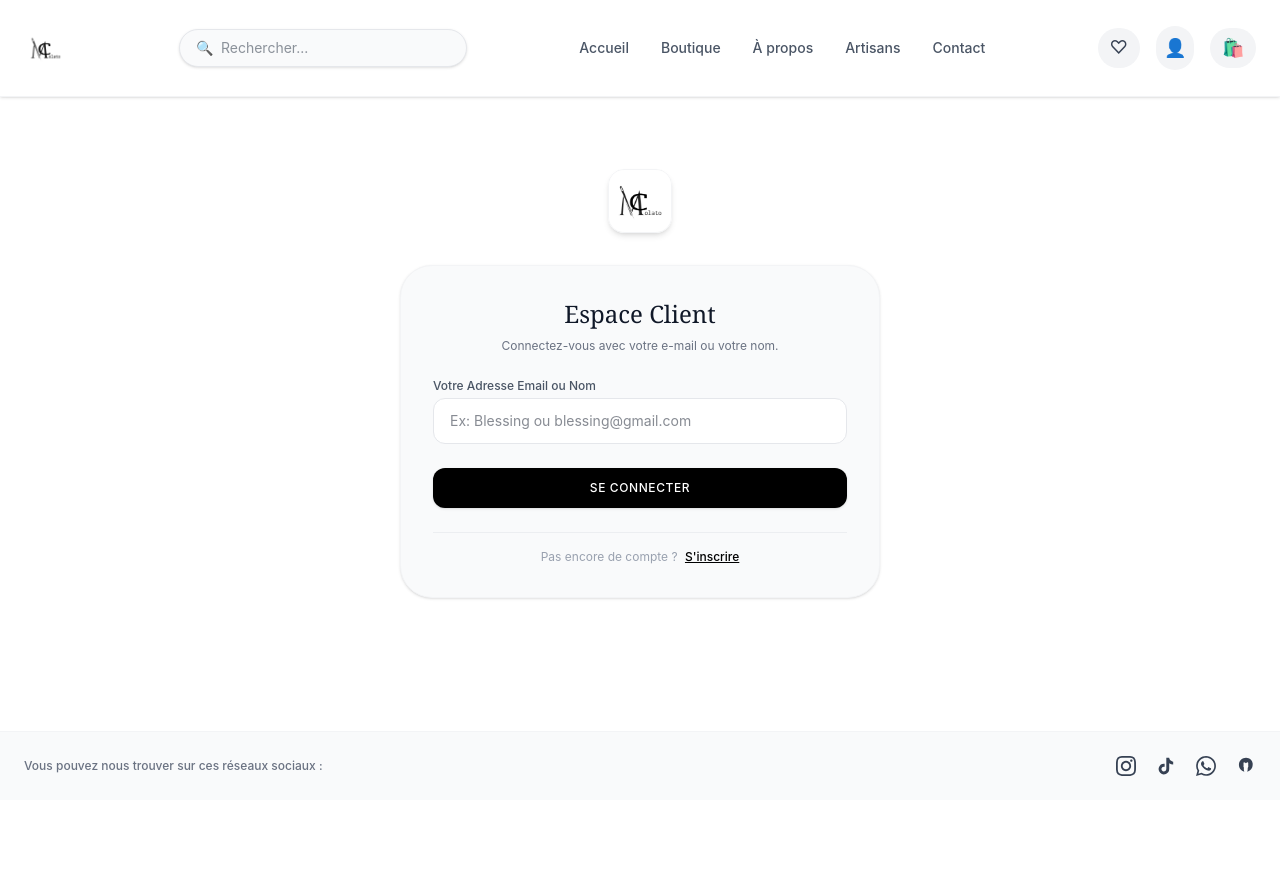
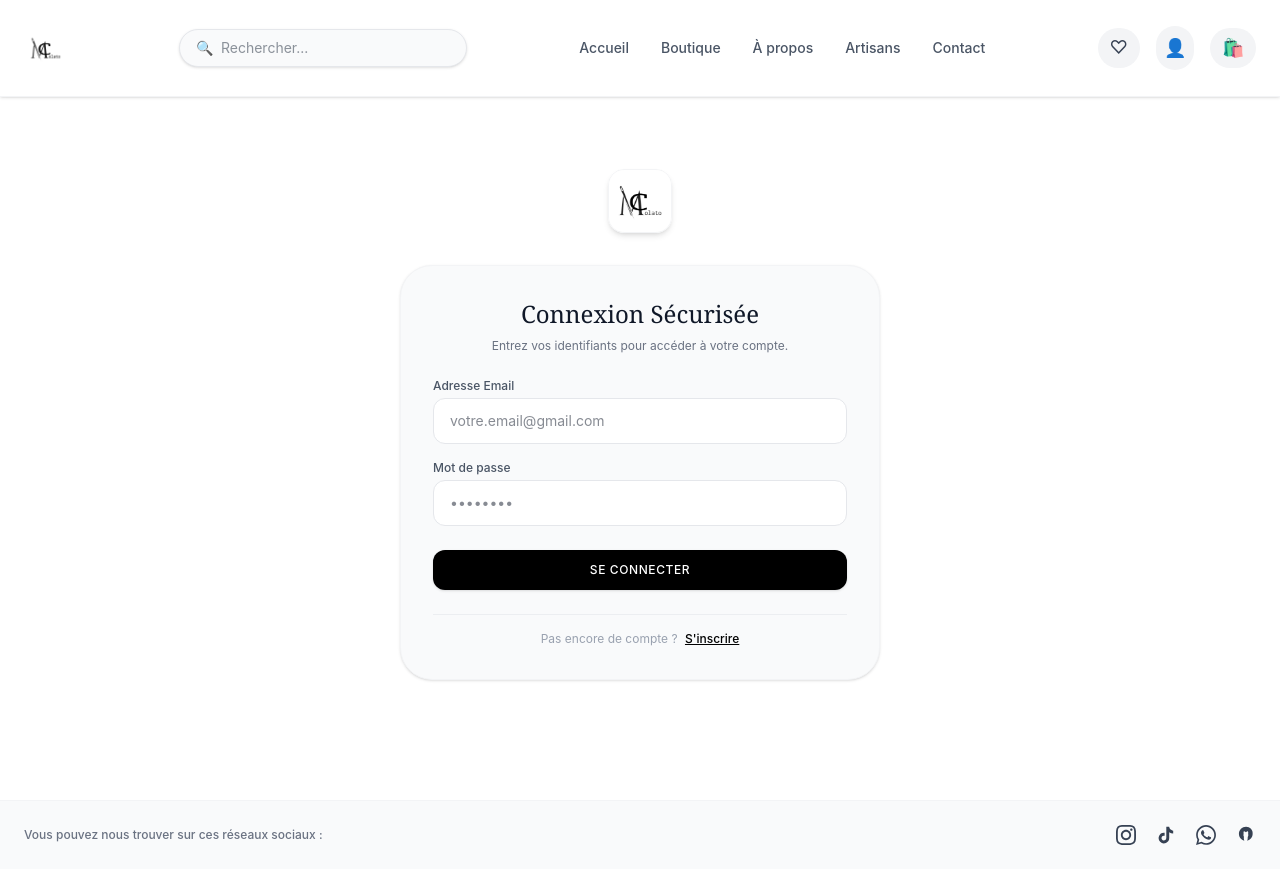
Before and after one commit to 27500/mc_molato-frontend, a React (Vite) app: page /compte in a window 1280 px wide. Before the commit the page ends 800 px from the top, so only its background shows below. Built offline with nearby package versions, Linux system fonts and the light colour scheme; no server answers.

Commit message:
ajout de mot de passe dans le compte utilisateur

```diff
--- a/src/pages/Account.jsx
+++ b/src/pages/Account.jsx
@@ -10,10 +10,12 @@ export default function Account() {
   // États du formulaire d'inscription
   const [name, setName] = useState('');
   const [email, setEmail] = useState('');
+  const [password, setPassword] = useState('');
   const [phone, setPhone] = useState('');
 
-  // État pour la connexion directe (par e-mail ou nom)
-  const [identifier, setIdentifier] = useState('');
+  // États pour la connexion par e-mail et mot de passe
+  const [loginEmail, setLoginEmail] = useState('');
+  const [loginPassword, setLoginPassword] = useState('');
 
   const [user, setUser] = useState(null);
   const [message, setMessage] = useState('');
@@ -35,10 +37,10 @@ export default function Account() {
     }
   }, []);
 
-  // Inscription connectée au Backend
+  // Inscription sécurisée connectée au Backend
   const handleRegister = async (e) => {
     e.preventDefault();
-    if (!name || !email) {
+    if (!name || !email || !password) {
       setMessage('Veuillez remplir tous les champs obligatoires.');
       return;
     }
@@ -50,7 +52,7 @@ export default function Account() {
       const response = await fetch(`${API_URL}/users/register`, {
         method: 'POST',
         headers: { 'Content-Type': 'application/json' },
-        body: JSON.stringify({ name, email, phone })
+        body: JSON.stringify({ name, email, password, phone })
       });
       const data = await response.json();
 
@@ -74,11 +76,11 @@ export default function Account() {
     }
   };
 
-  // Connexion directe par Email ou Nom (Sans OTP)
+  // Connexion sécurisée par Email et Mot de passe
   const handleLogin = async (e) => {
     e.preventDefault();
-    if (!identifier) {
-      setMessage('Veuillez entrer votre e-mail ou votre nom.');
+    if (!loginEmail || !loginPassword) {
+      setMessage('Veuillez entrer votre e-mail et votre mot de passe.');
       return;
     }
 
@@ -89,12 +91,12 @@ export default function Account() {
       const response = await fetch(`${API_URL}/users/login`, {
         method: 'POST',
         headers: { 'Content-Type': 'application/json' },
-        body: JSON.stringify({ identifier: identifier.trim() })
+        body: JSON.stringify({ email: loginEmail.trim(), password: loginPassword })
       });
       const data = await response.json();
 
       if (!response.ok || !data.success) {
-        setMessage(data.message || 'Compte introuvable. Veuillez vous inscrire.');
+        setMessage(data.message || 'E-mail ou mot de passe incorrect.');
         setLoading(false);
         return;
       }
@@ -139,22 +141,34 @@ export default function Account() {
         </Link>
       </div>
 
-      {/* 1. CONNEXION (PAR EMAIL OU NOM) */}
+      {/* 1. CONNEXION (PAR EMAIL & MOT DE PASSE) */}
       {step === 'login' && (
         <div className="bg-gray-50 border border-gray-100 p-8 rounded-[2rem] shadow-sm">
-          <h1 className="text-2xl font-serif font-light mb-2 text-center">Espace Client</h1>
-          <p className="text-xs text-gray-500 text-center mb-6">Connectez-vous avec votre e-mail ou votre nom.</p>
+          <h1 className="text-2xl font-serif font-light mb-2 text-center">Connexion Sécurisée</h1>
+          <p className="text-xs text-gray-500 text-center mb-6">Entrez vos identifiants pour accéder à votre compte.</p>
 
           {message && <div className="mb-4 p-3 bg-red-100 text-red-600 text-xs rounded-xl">{message}</div>}
 
           <form onSubmit={handleLogin} className="flex flex-col gap-4">
             <div>
-              <label className="block text-xs font-medium text-gray-600 mb-1">Votre Adresse Email ou Nom</label>
+              <label className="block text-xs font-medium text-gray-600 mb-1">Adresse Email</label>
               <input
-                type="text"
-                value={identifier}
-                onChange={(e) => setIdentifier(e.target.value)}
-                placeholder="Ex: Blessing ou blessing@gmail.com"
+                type="email"
+                value={loginEmail}
+                onChange={(e) => setLoginEmail(e.target.value)}
+                placeholder="votre.email@gmail.com"
+                required
+                className="w-full bg-white border border-gray-200 rounded-xl px-4 py-3 text-sm outline-none focus:border-black transition"
+              />
+            </div>
+
+            <div>
+              <label className="block text-xs font-medium text-gray-600 mb-1">Mot de passe</label>
+              <input
+                type="password"
+                value={loginPassword}
+                onChange={(e) => setLoginPassword(e.target.value)}
+                placeholder="••••••••"
                 required
                 className="w-full bg-white border border-gray-200 rounded-xl px-4 py-3 text-sm outline-none focus:border-black transition"
               />
@@ -163,7 +177,7 @@ export default function Account() {
             <button
               type="submit"
               disabled={loading}
-              className="mt-2 w-full bg-black text-white py-3 rounded-xl text-xs font-medium tracking-wider uppercase hover:bg-zinc-800 transition shadow-sm disabled:opacity-50"
+              className="mt-2 w-full bg-black text-white py-3 rounded-xl text-xs font-medium tracking-wider uppercase hover:bg-zinc-800 transition shadow-sm disabled:opacity-50 cursor-pointer"
             >
               {loading ? "Connexion..." : "Se connecter"}
             </button>
@@ -173,7 +187,7 @@ export default function Account() {
             <span className="text-gray-400">Pas encore de compte ? </span>
             <button
               onClick={() => { setStep('register'); setMessage(''); }}
-              className="font-medium text-black underline hover:text-gray-700 transition ml-1"
+              className="font-medium text-black underline hover:text-gray-700 transition ml-1 cursor-pointer"
             >
               S'inscrire
             </button>
@@ -185,7 +199,7 @@ export default function Account() {
       {step === 'register' && (
         <div className="bg-gray-50 border border-gray-100 p-8 rounded-[2rem] shadow-sm">
           <h1 className="text-2xl font-serif font-light mb-2 text-center">Créer un compte</h1>
-          <p className="text-xs text-gray-500 text-center mb-6">Rejoignez Mc Molato pour suivre vos commandes et favoris.</p>
+          <p className="text-xs text-gray-500 text-center mb-6">Rejoignez Mc Molato pour suivre vos commandes et favoris en toute sécurité.</p>
 
           {message && <div className="mb-4 p-3 bg-red-100 text-red-600 text-xs rounded-xl">{message}</div>}
 
@@ -215,6 +229,18 @@ export default function Account() {
             </div>
 
             <div>
+              <label className="block text-xs font-medium text-gray-600 mb-1">Mot de passe</label>
+              <input
+                type="password"
+                value={password}
+                onChange={(e) => setPassword(e.target.value)}
+                placeholder="Choisissez un mot de passe sécurisé"
+                required
+                className="w-full bg-white border border-gray-200 rounded-xl px-4 py-3 text-sm outline-none focus:border-black transition"
+              />
+            </div>
+
+            <div>
               <label className="block text-xs font-medium text-gray-600 mb-1">Numéro de téléphone (optionnel)</label>
               <input
                 type="text"
@@ -228,7 +254,7 @@ export default function Account() {
             <button
               type="submit"
               disabled={loading}
-              className="mt-2 w-full bg-black text-white py-3 rounded-xl text-xs font-medium tracking-wider uppercase hover:bg-zinc-800 transition shadow-sm disabled:opacity-50"
+              className="mt-2 w-full bg-black text-white py-3 rounded-xl text-xs font-medium tracking-wider uppercase hover:bg-zinc-800 transition shadow-sm disabled:opacity-50 cursor-pointer"
             >
               {loading ? "Création..." : "S'inscrire"}
             </button>
@@ -238,7 +264,7 @@ export default function Account() {
             <span className="text-gray-400">Déjà un compte ? </span>
             <button
               onClick={() => { setStep('login'); setMessage(''); }}
-              className="font-medium text-black underline hover:text-gray-700 transition ml-1"
+              className="font-medium text-black underline hover:text-gray-700 transition ml-1 cursor-pointer"
             >
               Se connecter
             </button>
@@ -286,14 +312,14 @@ export default function Account() {
               <span className="font-medium text-gray-800">{user.phone || 'Non renseigné'}</span>
             </div>
             <div className="flex justify-between py-1.5">
-              <span className="text-gray-400">Statut :</span>
-              <span className="font-medium text-emerald-600">Connecté(e) sans code OTP</span>
+              <span className="text-gray-400">Sécurité :</span>
+              <span className="font-medium text-emerald-600">Compte protégé par mot de passe ✓</span>
             </div>
           </div>
 
           <button
             onClick={handleLogout}
-            className="w-full border border-gray-300 hover:bg-gray-100 text-gray-800 py-3 rounded-xl text-xs font-medium tracking-wider uppercase transition"
+            className="w-full border border-gray-300 hover:bg-gray-100 text-gray-800 py-3 rounded-xl text-xs font-medium tracking-wider uppercase transition cursor-pointer"
           >
             Se déconnecter
           </button>
```
